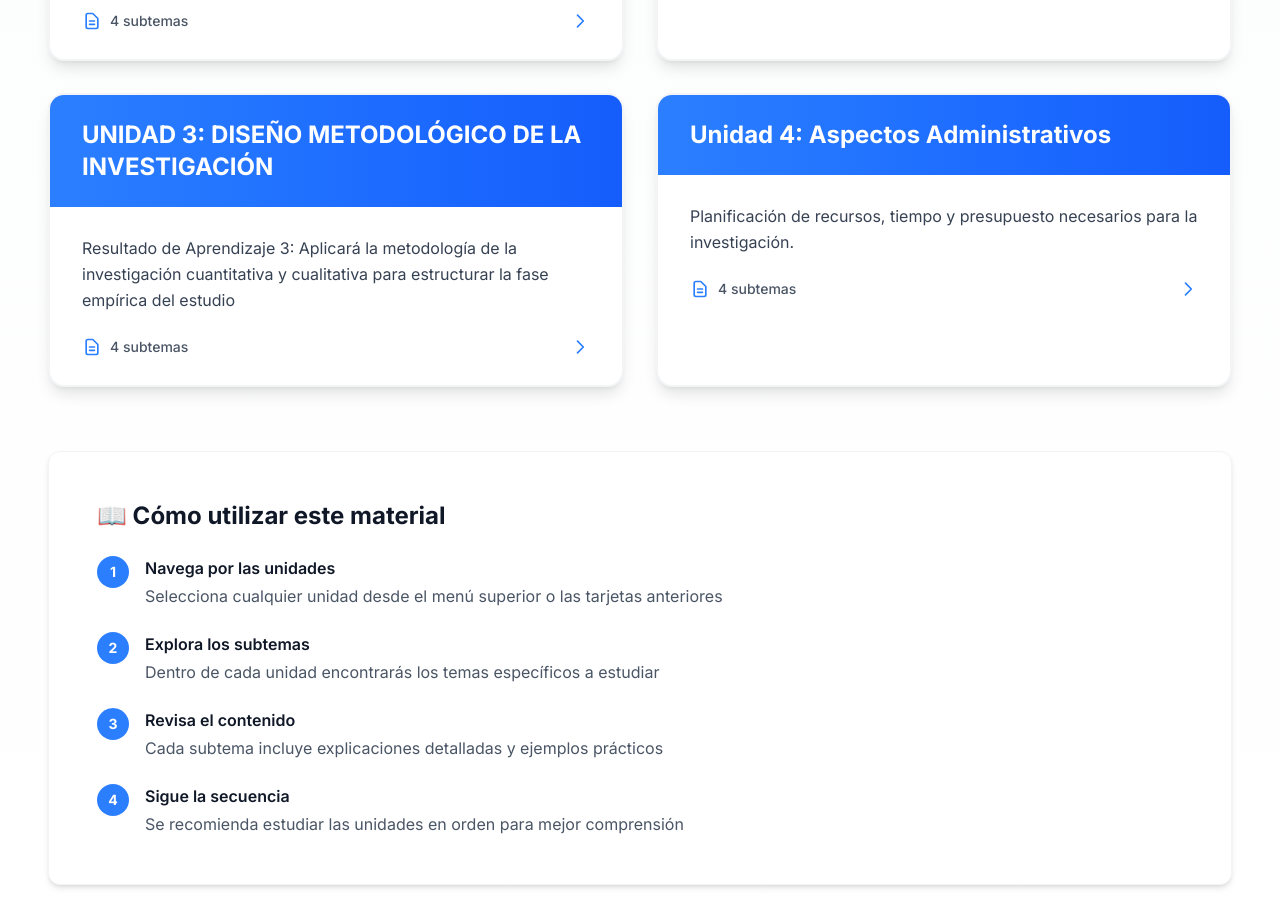
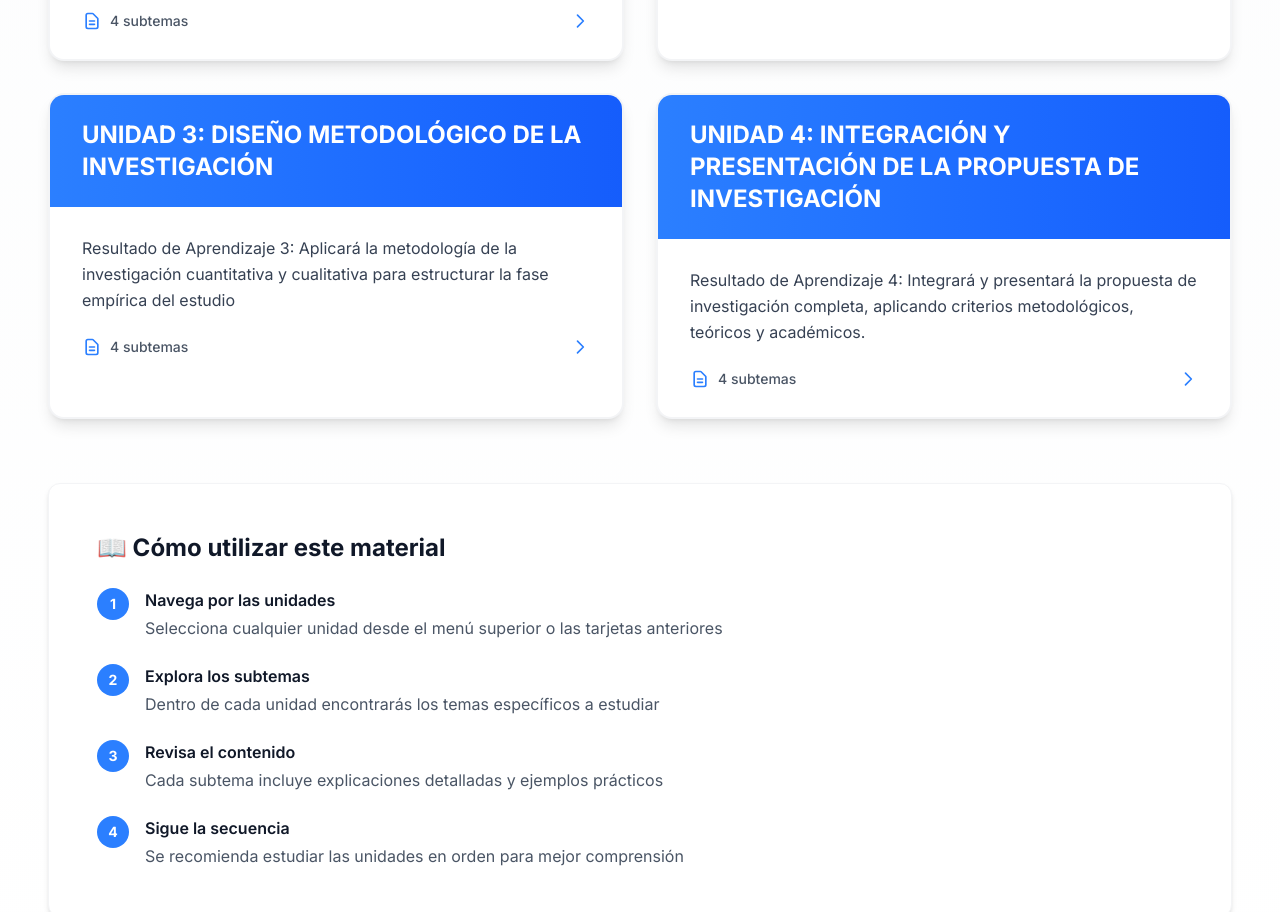
Before and after one commit to almacenero/unemi-educacion, a Next.js app: page / in a window 1280 px wide. Shown: the part 1831-2743 px from the top of the page. Built offline with nearby package versions, Linux system fonts and the light colour scheme.

Commit message:
refactor: Actualizar nombre y descripción de Unidad 4
- Cambiar título a 'INTEGRACIÓN Y PRESENTACIÓN DE LA PROPUESTA DE INVESTIGACIÓN'
- Actualizar descripción con Resultado de Aprendizaje 4

```diff
--- a/app/data/course-structure.ts
+++ b/app/data/course-structure.ts
@@ -371,8 +371,8 @@ export const courseData: Unidad[] = [
   },
   {
     id: 4,
-    titulo: "Unidad 4: Aspectos Administrativos",
-    descripcion: "Planificación de recursos, tiempo y presupuesto necesarios para la investigación.",
+    titulo: "UNIDAD 4: INTEGRACIÓN Y PRESENTACIÓN DE LA PROPUESTA DE INVESTIGACIÓN",
+    descripcion: "Resultado de Aprendizaje 4: Integrará y presentará la propuesta de investigación completa, aplicando criterios metodológicos, teóricos y académicos.",
     subtemas: [
       {
         id: "4-1",
```
